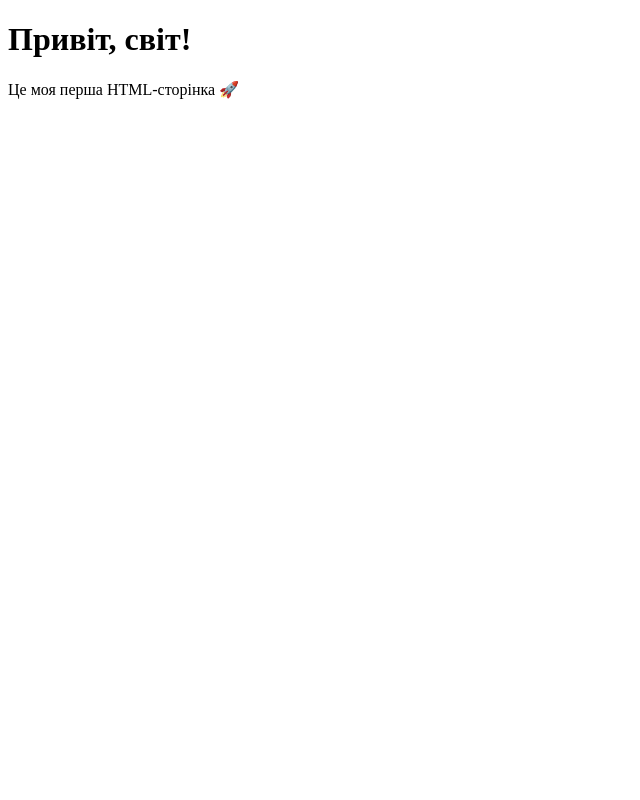
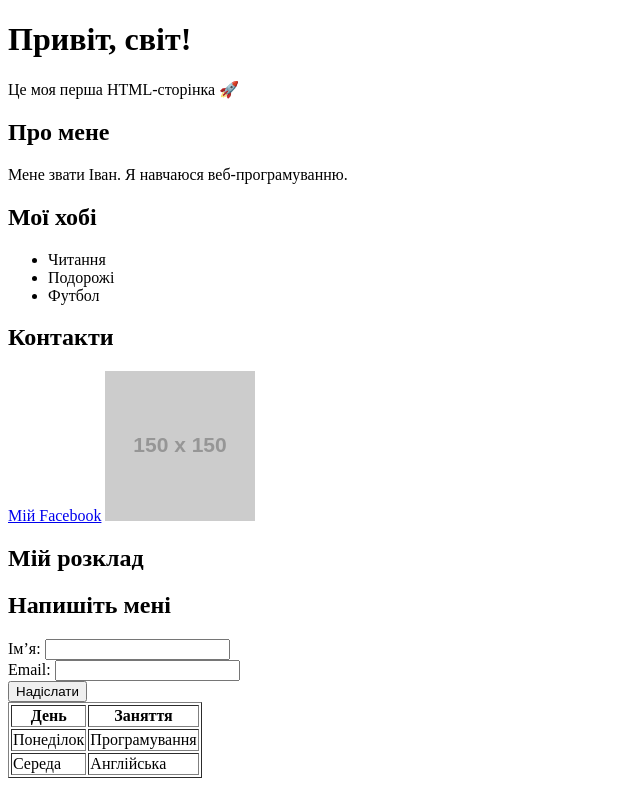
Before and after one commit to KAKAkomboo/web-programming, a plain HTML site: page homework01/practice.html in a window 1280 px wide. Shown: the whole page, without its empty margins (0-640 px from the left). Drawn offline with Linux system fonts and the light colour scheme; placeholder pictures from the web are drawn by us.

Commit message:
add index.html and style.css (homework)

```diff
--- a/homework01/practice.html
+++ b/homework01/practice.html
@@ -5,7 +5,35 @@
   <title>Моя перша сторінка</title>
 </head>
 <body>
-  <h1>Привіт, світ!</h1>
-  <p>Це моя перша HTML-сторінка 🚀</p>
+    <h1>Привіт, світ!</h1>
+    <p>Це моя перша HTML-сторінка 🚀</p>
+
+    <h2>Про мене</h2>
+    <p>Мене звати Іван. Я навчаюся веб-програмуванню.</p>
+
+    <h2>Мої хобі</h2>
+    <ul>
+        <li>Читання</li>
+        <li>Подорожі</li>
+        <li>Футбол</li>
+    </ul>
+
+    <h2>Контакти</h2>
+    <a href="https://facebook.com">Мій Facebook</a>
+    <img src="https://via.placeholder.com/150" alt="Тестове фото">
+
+    <h2>Мій розклад</h2>
+    <table border="1">
+    <tr><th>День</th><th>Заняття</th></tr>
+    <tr><td>Понеділок</td><td>Програмування</td></tr>
+    <tr><td>Середа</td><td>Англійська</td></tr>
+
+    <h2>Напишіть мені</h2>
+    <form>
+        <label>Ім’я: <input type="text"></label><br>
+        <label>Email: <input type="email"></label><br>
+        <input type="submit" value="Надіслати">
+    </form>
+</table>
 </body>
 </html>
--- /dev/null
+++ b/homework01/style.css
@@ -0,0 +1,46 @@
+body {
+    font-family: 'Franklin Gothic Medium', 'Arial Narrow', Arial, sans-serif;
+    margin: 0;
+    padding: 24px;
+    background-color: rgb(243, 242, 242);
+    color: rgb(43, 43, 43);
+}
+
+img {
+    width: 300px;
+    display: block;
+    margin: 24px auto;
+    max-width: 100%;
+    border-radius: 12px;
+}
+
+.text-about-me {
+    width: 80%;
+    margin: 24px auto;
+    background-color: rgb(254, 254, 254);
+    padding: 24px;
+    border-radius: 8px;
+    box-shadow: 0 0 10px;
+}
+
+h1 {
+    color: rgb(210, 93, 93);
+    text-align: center;
+}
+
+h2 {
+    color: rgb(132, 41, 184);
+}
+
+ul {
+    padding-left: 20px;
+}
+
+p {
+    margin-bottom: 14px;
+}
+
+.fav {
+    display: flex;
+    justify-content: space-around;
+}
```
Also changed, not shown: homework01/index.html (added, +39 -0 lines).
